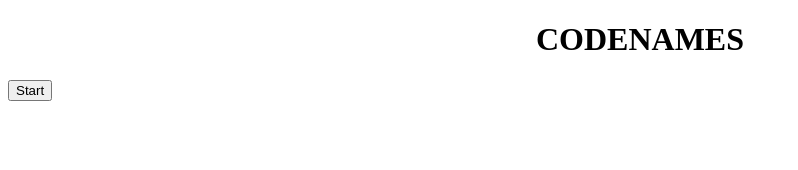
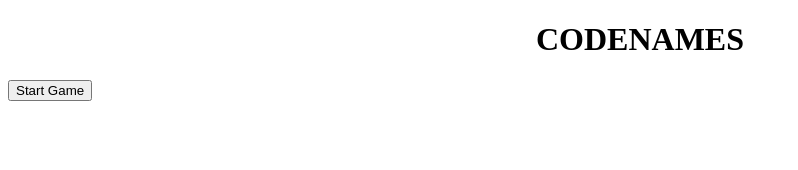
Before and after one commit to moj124/codeNames, a React (Create React App) app: page / in a window 1280 px wide. Shown: the top 170 px of the page, without its empty margins (0-798 px from the left). Built offline with nearby package versions, Linux system fonts and the light colour scheme; the HTML template or start-up script is replaced by a standard one.

Commit message:
implemented crossplay feature

```diff
--- a/src/App.tsx
+++ b/src/App.tsx
@@ -1,45 +1,72 @@
-import { shuffle } from "./utils/shuffle";
-import { generateWords } from "./utils/generateWords";
 import { Card } from "./component/Card";
 import { useState, useEffect } from "react";
 import { Color } from "./types/Color";
 import { Word } from "./types/Word";
 
-interface SessionDetails{
+interface SessionDetails {
   session: string;
 }
 
-function App({session}:SessionDetails): JSX.Element {
+function App({ session }: SessionDetails): JSX.Element {
   const [win, setWin] = useState<boolean>(false);
   const [turn, setTurn] = useState<boolean>(false);
   const [overview, setView] = useState<boolean>(false);
   const [boardState, setBoardState] = useState<Word[]>([]);
 
-  useEffect( () => {
-    const fetchWords = async () =>{
+  useEffect(() => {
+    const fetchWords = async () => {
       const res = await fetch(
-        `https://nameless-earth-29523.herokuapp.com/${session}`
+        `https://nameless-earth-29523.herokuapp.com/game/${session}`
       );
-      setBoardState(await res.json());
-    }
+      const words = await res.json();
+      setBoardState(words.data);
+    };
     fetchWords();
-  },[win]);
+  }, [boardState]);
 
-  // const gameWords = shuffle(generateWords(words, turn));
-
-  const handleClick = (word: string, color: Color) => {
+  const handleClick = async (word_id: number, word: string, color: Color) => {
     if (color === Color.Gray) {
       const dat = [...boardState];
       dat.forEach((element) => (element.ishidden = false));
       setBoardState([...dat]);
       setWin(true);
+
+      try {
+        await fetch(
+          `https://nameless-earth-29523.herokuapp.com/game/${session}`,
+          {
+            method: "PUT",
+            headers: {
+              Accept: "application/json",
+              "Content-Type": "application/json",
+            },
+            body: JSON.stringify(dat),
+          }
+        );
+      } catch (err) {
+        console.error(err);
+      }
     } else {
       const cardIndex = boardState.findIndex(
         (element) => element.word === word
       );
       const selectedCard = boardState[cardIndex];
       selectedCard.ishidden = false;
-
+      try {
+        await fetch(
+          `https://nameless-earth-29523.herokuapp.com/game/${session}`,
+          {
+            method: "PUT",
+            headers: {
+              Accept: "application/json",
+              "Content-Type": "application/json",
+            },
+            body: JSON.stringify([{ word_id, word, color, ishidden: false }]),
+          }
+        );
+      } catch (err) {
+        console.error(err);
+      }
       setBoardState([...boardState]);
     }
 
@@ -55,7 +82,9 @@
       word={element.word}
       ishidden={element.ishidden}
       overview={overview}
-      handleClick={() => handleClick(element.word, element.color)}
+      handleClick={() =>
+        handleClick(element.word_id, element.word, element.color)
+      }
     />
   ));
 
@@ -102,7 +131,6 @@
             onClick={() => {
               setTurn(!turn);
               setWin(false);
-              // setBoardState(gameWords);
             }}
           >
             Next game
--- a/src/component/Home.module.css
+++ b/src/component/Home.module.css
@@ -1,3 +1,3 @@
 header {
-    text-align: center;
+  text-align: center;
 }
--- a/src/component/Home.tsx
+++ b/src/component/Home.tsx
@@ -1,52 +1,27 @@
-import { generateWords } from "../utils/generateWords";
-import { shuffle } from "../utils/shuffle";
 import styles from "./Home.module.css";
+import { BrowserRouter as Router, useHistory } from "react-router-dom";
+export function Home(): JSX.Element {
+  const history = useHistory();
+  const handleClick = async () => {
+    const res = await fetch(
+      `https://nameless-earth-29523.herokuapp.com/generateSession`
+    );
+    const { session } = await res.json();
+    history.push(`/game/${session}`);
+    // console.log(await res.json())
+  };
 
-export function Home(): JSX.Element{
-    const handleClick = async () => {
-        // e.preventDefault();
-
-
-
-        const res = await fetch(
-            `https://nameless-earth-29523.herokuapp.com/generateSession`
-          );
-        const{ session } = await res.json();
-        console.log(session);
-        // fetch("https://nameless-earth-29523.herokuapp.com/", {
-        //   method: "POST",
-        //   headers: {
-        //     Accept: "application/json",
-        //     "Content-Type": "application/json",
-        //   },
-        //   body: JSON.stringify({
-        //     // word_id: id
-        //     // word: word,
-        //     // color: color,
-        //     // ishidden: ishidden
-        //   }),
-        // })
-        //   .then((response) => response.json())
-        //   .then((data) => {
-        //     console.log("Success:", data);
-        //     // window.location.reload();
-        //   })
-        //   .catch((error) => {
-        //     console.error("Error:", error);
-        //   });
-    }
-
-    return(
+  return (
     <>
       <header>
         <h1>CODENAMES</h1>
       </header>
       <main>
-        <button onClick={handleClick}>Start</button>
+        <Router>
+          <button onClick={handleClick}>Start Game</button>
+        </Router>
       </main>
-      <footer>
-
-      </footer>
+      <footer></footer>
     </>
-    );
+  );
 }
--- a/src/index.tsx
+++ b/src/index.tsx
@@ -6,27 +6,26 @@
 import {
   BrowserRouter as Router,
   Switch,
-  Route, useParams} from "react-router-dom";
+  Route,
+  useParams,
+} from "react-router-dom";
 ReactDOM.render(
   <React.StrictMode>
     <Router>
-        <Switch>
-          <Route exact path="/">
-            <Home/>
-          </Route>
-          <Route path="/:session">
-            <StartApp/>
-          </Route>
-        </Switch>
+      <Switch>
+        <Route exact path="/">
+          <Home />
+        </Route>
+        <Route path="/game/:session">
+          <StartApp />
+        </Route>
+      </Switch>
     </Router>
   </React.StrictMode>,
   document.getElementById("root")
 );
 
-function StartApp(){
-  const {session} = useParams<{session: string}>();
-
-  return(
-    <App session={session}/>
-  );
+function StartApp() {
+  const { session } = useParams<{ session: string }>();
+  return <App session={session} />;
 }
--- a/src/types/Word.ts
+++ b/src/types/Word.ts
@@ -1,6 +1,7 @@
 import { Color } from "./Color";
 
 export interface Word {
+  word_id: number;
   word: string;
   color: Color;
   ishidden: boolean;
```
Also changed, not shown: src/utils/generateWords.ts (+8 -3 lines).
